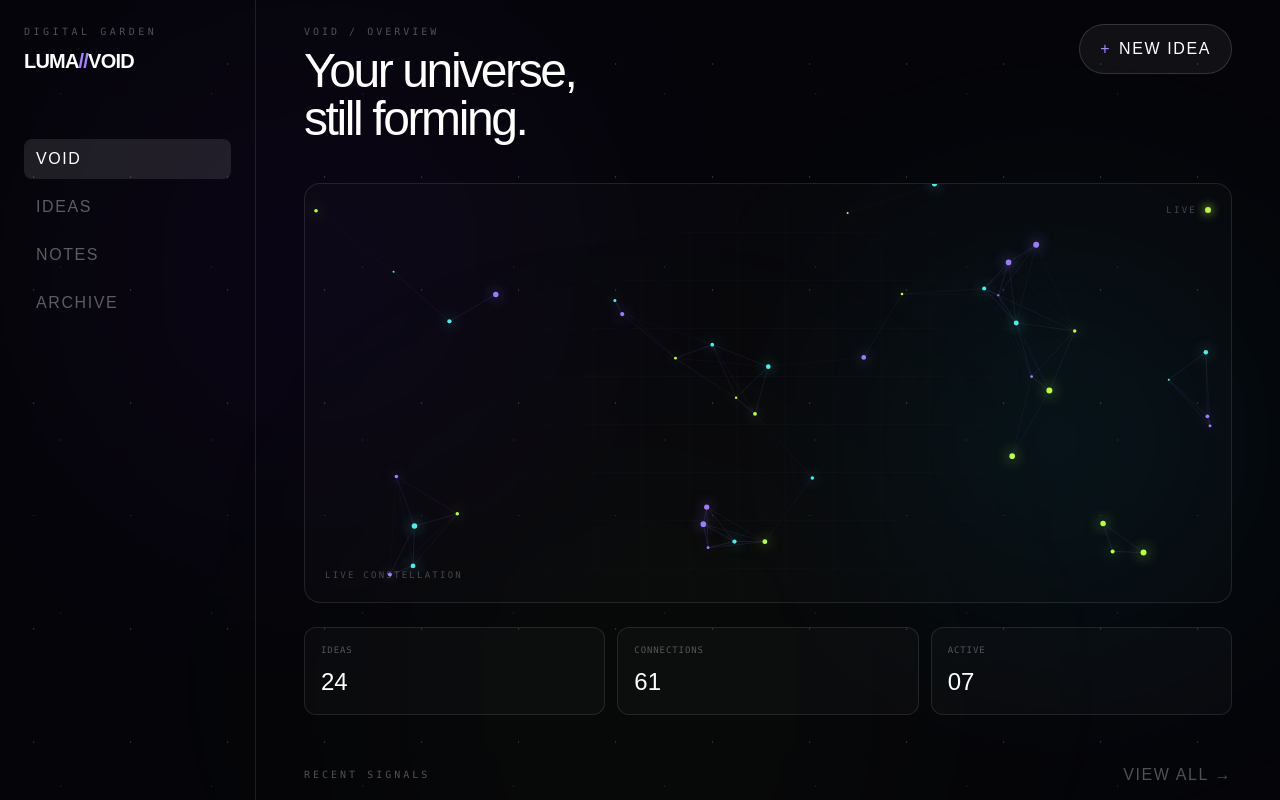
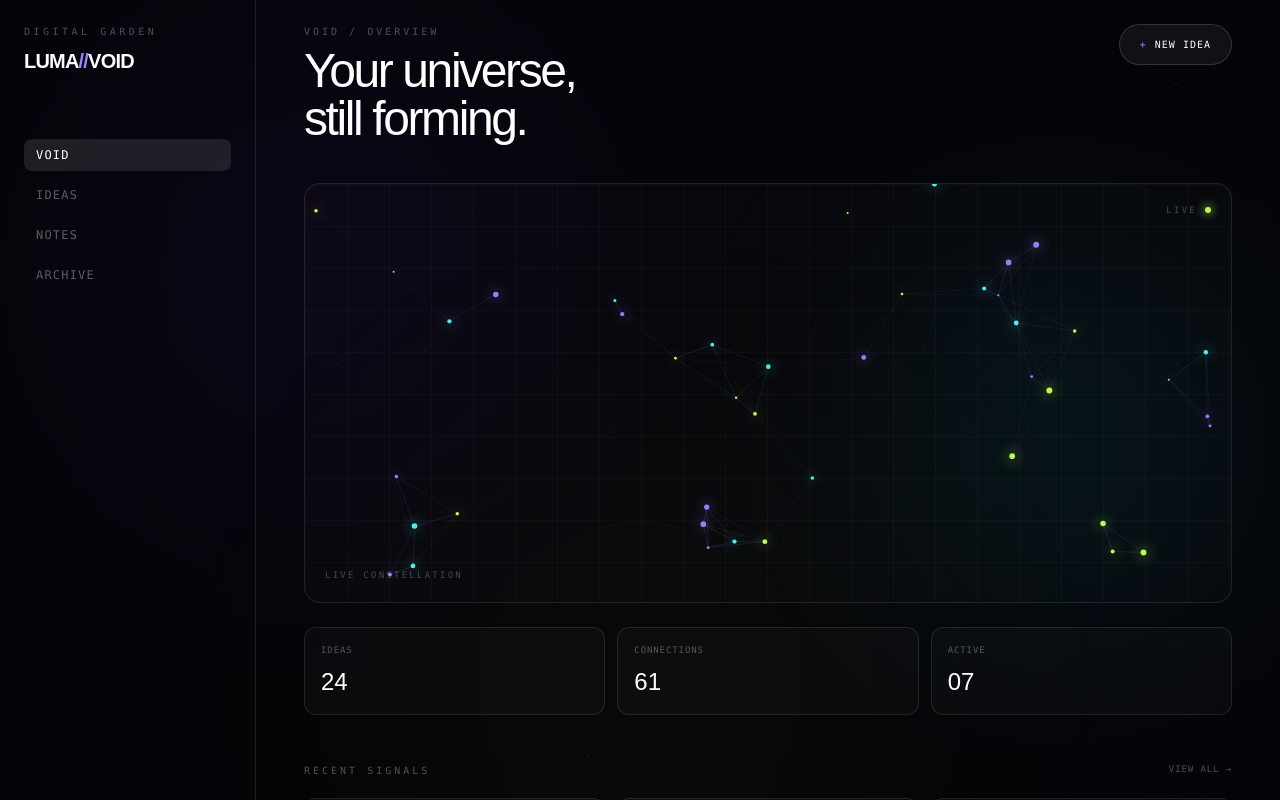
Before and after one commit to Akshub31/luma-void, a Next.js app: page / in a window 1280 px wide. Shown: the top 800 px of the page. Built offline with nearby package versions, Linux system fonts and the light colour scheme.

Commit message:
Update global styles and add CSS variables
Refactor CSS variables and improve styles for background and stars.

```diff
--- a/app/globals.css
+++ b/app/globals.css
@@ -1,9 +1,10 @@
 @import "tailwindcss";
 
 :root {
-  background: #050509;
-  color: #ffffff;
-  color-scheme: dark;
+  --void: #050509;
+  --violet: #9b7cff;
+  --cyan: #4deeea;
+  --lime: #b7ff4a;
 }
 
 * {
@@ -11,41 +12,18 @@
 }
 
 html {
-  min-height: 100%;
-  background: #050509;
+  background: var(--void);
 }
 
 body {
   margin: 0;
   min-height: 100vh;
-  background:
-    radial-gradient(
-      circle at 50% -20%,
-      rgba(155, 124, 255, 0.1),
-      transparent 35%
-    ),
-    #050509;
-  color: #ffffff;
+  background: var(--void);
+  color: white;
   font-family: Arial, Helvetica, sans-serif;
 }
 
-button,
-input,
-textarea {
-  font: inherit;
-}
-
-button {
-  cursor: pointer;
-}
-
-::selection {
-  background: rgba(155, 124, 255, 0.35);
-  color: #ffffff;
-}
-
-/* Constellation grid */
-
+/* Subtle constellation grid */
 .grid-pattern {
   background-image:
     linear-gradient(
@@ -57,64 +35,81 @@ button {
       rgba(255, 255, 255, 0.025) 1px,
       transparent 1px
     );
-  background-size: 48px 48px;
-  mask-image: radial-gradient(
-    circle at center,
-    black,
-    transparent 85%
-  );
+
+  background-size: 42px 42px;
 }
 
-/* Ambient stars */
-
+/* Ambient star field */
 .stars {
   position: absolute;
   inset: 0;
   opacity: 0.35;
   background-image:
-    radial-gradient(circle, #ffffff 0.7px, transparent 0.8px),
-    radial-gradient(circle, #9b7cff 0.6px, transparent 0.7px);
-  background-size: 97px 113px, 151px 173px;
-  animation: drift 30s linear infinite;
-}
+    radial-gradient(
+      1px 1px at 20% 30%,
+      rgba(255, 255, 255, 0.5),
+      transparent
+    ),
+    radial-gradient(
+      1px 1px at 70% 20%,
+      rgba(155, 124, 255, 0.7),
+      transparent
+    ),
+    radial-gradient(
+      1px 1px at 40% 80%,
+      rgba(77, 238, 234, 0.5),
+      transparent
+    ),
+    radial-gradient(
+      1px 1px at 85% 70%,
+      rgba(183, 255, 74, 0.5),
+      transparent
+    );
 
-@keyframes drift {
-  from {
-    transform: translate3d(0, 0, 0);
-  }
-
-  to {
-    transform: translate3d(-80px, 40px, 0);
-  }
+  background-size:
+    280px 280px,
+    360px 360px,
+    420px 420px,
+    500px 500px;
 }
 
 /* Soft node pulse */
-
 .node-pulse {
-  animation: nodePulse 3s ease-in-out infinite;
+  animation: node-pulse 3s ease-in-out infinite;
 }
 
-@keyframes nodePulse {
+@keyframes node-pulse {
   0%,
   100% {
-    opacity: 0.7;
+    opacity: 0.65;
     transform: scale(1);
   }
 
   50% {
     opacity: 1;
-    transform: scale(1.2);
+    transform: scale(1.25);
   }
 }
 
-/* Reduced motion accessibility */
-
+/* Respect user motion preferences */
 @media (prefers-reduced-motion: reduce) {
   *,
   *::before,
   *::after {
+    scroll-behavior: auto !important;
     animation-duration: 0.01ms !important;
     animation-iteration-count: 1 !important;
-    scroll-behavior: auto !important;
+    transition-duration: 0.01ms !important;
   }
 }
+
+/* Mobile optimization */
+@media (max-width: 640px) {
+  .grid-pattern {
+    background-size: 32px 32px;
+  }
+
+  .stars {
+    opacity: 0.2;
+  }
+}
```
